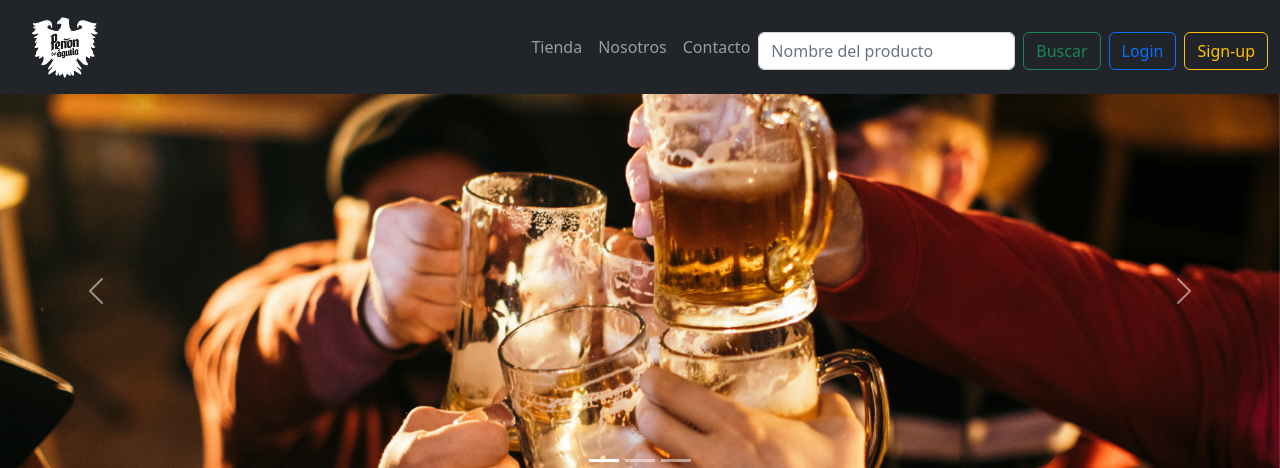
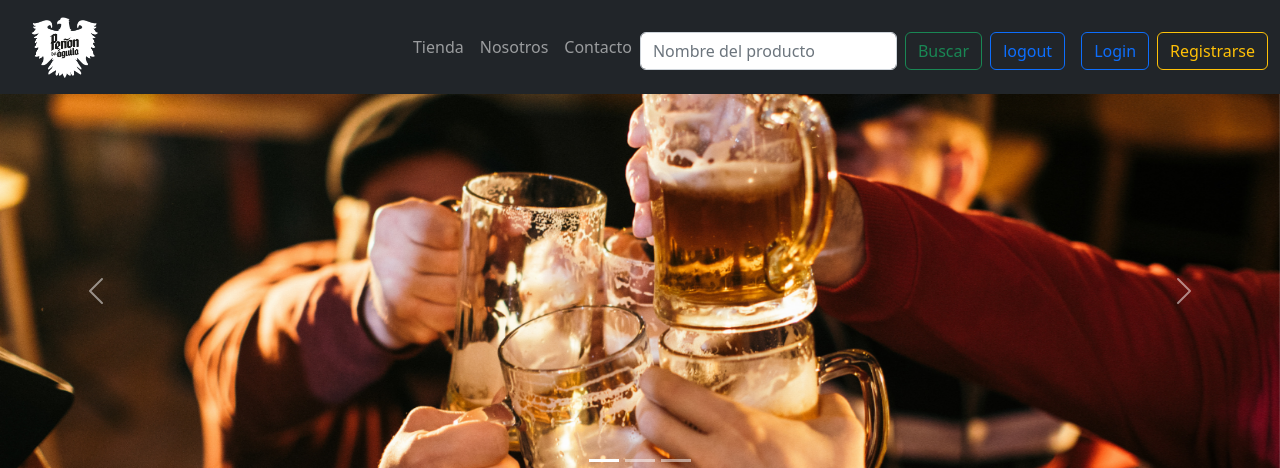
Before and after one commit to gastonleegstra/Proyecto-Final, a Django app: page / in a window 1280 px wide. Shown: the top 468 px of the page. Run offline with Django 4.2, Linux system fonts and the light colour scheme; data comes from the database, SQL or seed files in the repository; both versions use the stored data as it was after the commit; parts of the project's set-up code (start-up, migrations or seed data) failed here and were passed over; grey boxes are pictures that could not be loaded.

Commit message:
login and logout

```diff
--- a/core/templates/auth/login.html
+++ b/core/templates/auth/login.html
@@ -5,7 +5,7 @@ Login
 {% endblock titulo %}
 
 {% block content %}
-
+    <h3{{errors}}></h3>
     <h2 style="margin-left:30rem">Complete los campos para iniciar sesion</h2>
     <h3>{{errors}}</h3>
     <form action="" method="POST" style="margin-left:40rem;margin-top:7rem">
--- a/core/templates/base.html
+++ b/core/templates/base.html
@@ -34,9 +34,11 @@
                 <form class="d-flex mt-2" action="{% url 'busqueda_productos_view' %}" method="GET">
                   <input class="form-control me-2" type="text" placeholder="Nombre del producto" id="search" name="search" aria-label="Search">
                   <button class="btn btn-outline-success" type="submit">Buscar</button>
+
                 </form class="d-flex mt-2" action="{% url 'login' %}" method="GET">
-                    <a class="btn btn-outline-primary mt-2 ms-2 me-2" href="{% url 'login' %}">Login</a>
-                    <button type="button" class="btn btn-outline-warning mt-2">Sign-up</button>
+                <a class="btn btn-outline-primary mt-2 ms-2 me-2" href="{% url 'logout' %}">logout</a>
+                <a class="btn btn-outline-primary mt-2 ms-2 me-2" href="{% url 'login' %}">Login</a>
+                <button type="button" class="btn btn-outline-warning mt-2">Registrarse</button>
               </div>
             </div>
           </nav>
--- a/core/templates/base_dashboard.html
+++ b/core/templates/base_dashboard.html
@@ -86,7 +86,7 @@
                                 <li><a href="#" class="link-dark d-inline-flex text-decoration-none rounded">New...</a></li>
                                 <li><a href="#" class="link-dark d-inline-flex text-decoration-none rounded">Profile</a></li>
                                 <li><a href="#" class="link-dark d-inline-flex text-decoration-none rounded">Settings</a></li>
-                                <li><a href="{% url 'index' %}" class="link-dark d-inline-flex text-decoration-none rounded">Sign out</a></li>
+                                <li><a href="{% url 'index' %}" class="link-dark d-inline-flex text-decoration-none rounded">Cerrar sesion</a></li>
                             </ul>
                         </div>
                     </li>
--- a/manage_product/urls.py
+++ b/manage_product/urls.py
@@ -15,7 +15,7 @@ Including another URLconf
 """
 from xml.dom.minidom import Document
 from django.urls import path
-from manage_product.views import crear_envase, crear_capacidad, crear_cerveza, crear_precio, listar_cervezas,gestion_peñon,index, busqueda_productos_view, login_view
+from manage_product.views import crear_envase, crear_capacidad, crear_cerveza, crear_precio, listar_cervezas,gestion_peñon,index, busqueda_productos_view, login_view, logout_view
 from django.conf import settings
 from django.conf.urls.static import static
 
@@ -29,4 +29,5 @@ urlpatterns = [
     path('productos/listar-cerveza', listar_cervezas, name='listar-cerveza'),
     path('productos/busqueda_productos', busqueda_productos_view, name='busqueda_productos_view'),
     path('productos/login', login_view, name='login'),
+    path('productos/logout', logout_view, name='logout'),
 ] + static(settings.MEDIA_URL, document_root=settings.MEDIA_ROOT)
--- a/manage_product/views.py
+++ b/manage_product/views.py
@@ -1,9 +1,12 @@
+from enum import auto
 from multiprocessing import context
 import re
 from urllib import request
 from django.contrib.auth.forms import AuthenticationForm
+from django.contrib.auth import authenticate, login, logout
 from django.http import HttpRequest
 from django.shortcuts import render,redirect
+from platformdirs import user_runtime_path
 from manage_product.forms import Cerveza_Form, Envase_Form, Capacidad_Form, Precio_Form
 from manage_product.models import Capacidad, Cerveza, Precio, Envase
 
@@ -11,14 +14,35 @@ from manage_product.models import Capacidad, Cerveza, Precio, Envase
 
 def login_view(request):
     if request.method == 'POST':
-        pass
+        form = AuthenticationForm(request, data= request.POST)
 
+        if form.is_valid():
+            username= form.cleaned_data['username']
+            password= form.cleaned_data['password']
+            user = authenticate(username=username, password=password)
+
+            if user is not None:
+                login(request, user)
+                context = {'message':f'Bienvenido {username} al portal'}
+                return render(request, 'index.html', context=context)
+                #return redirect()
+            else:
+                context = {'error': 'Usuario o contraseña incorreccto'}
+                form = AuthenticationForm()
+                return render (request, 'auth/login.html', context=context)
+        else:
+            errors = form.errors
+            form = AuthenticationForm()
+            context = {'error':errors, 'form':form}
+            return render (request, 'auth/login.html', context=context)
     else:
         form = AuthenticationForm()
         context = {'form':form}
         return render(request,'auth/login.html',context=context)
 
-
+def logout_view(request):
+    logout(request)
+    return redirect('index')
 
 def index(request):
     cervezas = Cerveza.objects.filter(activo=True)
```
Also changed, not shown: db.sqlite3, manage_product/migrations/0010_alter_precio_fecha_alta.py (added).
